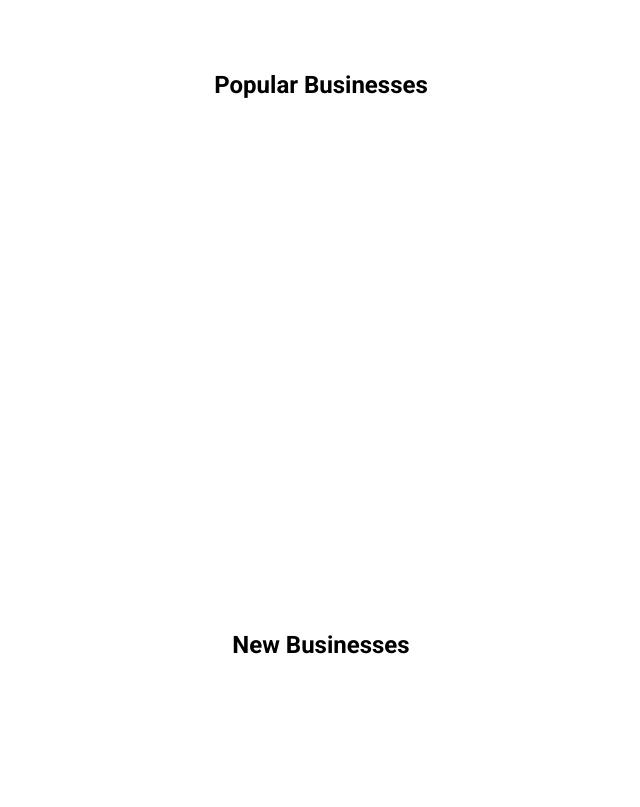
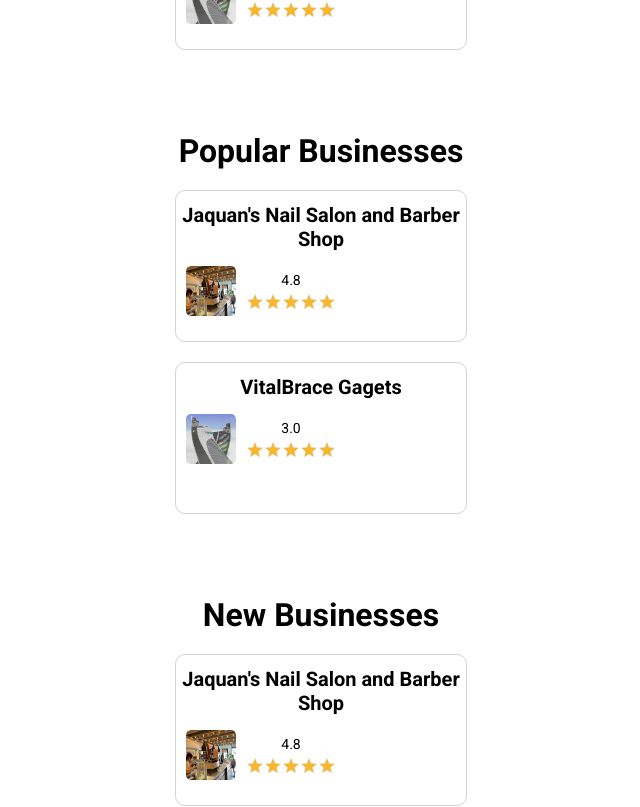
Before and after one commit to JamarB3/CyberForce-X-Group-7, a React (Vite) app: page /Businesses in a window 1280 px wide. Shown: the part 720-1527 px from the top of the page, without its empty margins (319-959 px from the left). Built offline with nearby package versions, Linux system fonts and the light colour scheme; the HTML template or start-up script is replaced by a standard one.

Commit message:
Added Data for the Business U.I

```diff
--- a/src/Components/BusinessCard/BusinessCard.jsx
+++ b/src/Components/BusinessCard/BusinessCard.jsx
@@ -1,25 +1,30 @@
-import React from 'react'
-import './BusinessCard.css'
-import Coffee from '../../assets/Coffee-png.png'
-import Star from '../../assets/Stars/Full.svg'
-const BusinessCard = () => {
+import React from 'react';
+import './BusinessCard.css';
+import Coffee from '../../assets/Coffee-png.png';
+import Star from '../../assets/Stars/Full.svg';
+
+
+const BusinessCard = ({
+  businessName = "Jaquan's Nail Salon and Barber Shop",
+  logo = Coffee,
+  rating = "4.8"
+}) => {
   return (
     <div className="businessCard">
-        <h1>Jaquan's Nail Salon and Barber Shop</h1>
-        <div className="ratingContent">
-            <img className="icon" src={Coffee} alt="Business Logo"/>
-            <div className="ratingText">
-                <p className="score">4.8</p>
-                <img className="star" src={Star} alt="Star"/>
-                <img className="star" src={Star} alt="Star"/>
-                <img className="star" src={Star} alt="Star"/>
-                <img className="star" src={Star} alt="Star"/>
-                <img className="star" src={Star} alt="Star"/>
-            </div>
-            <p className="distance"></p>
+      <h1>{businessName}</h1>
+      <div className="ratingContent">
+        <img className="icon" src={logo} alt={`${businessName} Logo`} />
+        <div className="ratingText">
+          <p className="score">{rating}</p>
+          <img className="star" src={Star} alt="Star" />
+          <img className="star" src={Star} alt="Star" />
+          <img className="star" src={Star} alt="Star" />
+          <img className="star" src={Star} alt="Star" />
+          <img className="star" src={Star} alt="Star" />
         </div>
+      </div>
     </div>
-  )
-}
+  );
+};
 
-export default BusinessCard
+export default BusinessCard;
--- a/src/Pages/Businesses/Businesses.css
+++ b/src/Pages/Businesses/Businesses.css
@@ -0,0 +1,35 @@
+/* Make the page full width and allow it to grow in height */
+.BusinessPage {
+    width: 100%;
+    min-height: 100vh;
+    display: flex;
+    flex-direction: column;
+    align-items: center; /* Center items horizontally */
+    justify-content: flex-start; /* Stick to top, can change to center if you want vertical centering */
+    margin: 0;
+    padding: 0;
+  }
+
+  /* The 'all' container can simply be full-width but also centered content */
+  .BusinessPage .all {
+    margin-top: 200px;
+    width: 100%; /* full width */
+    display: flex;
+    flex-direction: column;
+    align-items: center;
+    /* You can remove height: 100vh so it can scroll naturally if there's a lot of content */
+  }
+
+  /* Each header spans the full width but centers its contents */
+  .BHeader {
+    width: 100%;
+    max-width: 1400px; /* Optional: if you want to limit max width on large screens */
+    /* border: 1px solid black; */
+    margin-bottom: 50px;
+    text-align: center; /* Center text inside the header */
+    padding: 1rem;      /* Add some padding for nicer look */
+    display: flex;
+    flex-direction: column;
+    align-items: center;
+    gap:20px;
+  }
--- a/src/Pages/Businesses/Businesses.jsx
+++ b/src/Pages/Businesses/Businesses.jsx
@@ -1,43 +1,63 @@
 import React from 'react'
 import './Businesses.css'
+import BusinessCard from '../../Components/BusinessCard/BusinessCard'
+import New from '../../assets/Temp-Logo.jpeg'
+
+
 
 {/* needs to be able to draw from data and make a list*/}
 
 const Businesses= () => {
     return (
       <div>
-<div className="flexContainer blueBox">
-        <div className="flexContainer">
-          <h1> Businesses</h1>
+      <div className='BusinessPage'>
+        <div className='all'>
 
-        </div>
-      </div>
+          <div className='BHeader'>
+        <h1>Businesses </h1>
+          <BusinessCard/>
+          <BusinessCard/>
+          <BusinessCard
+        businessName="Tara's Electronic Repair Emporium "
+        logo={New}
+        rating="5.0"
+      />
 
-< div className="flexContainer blueBox">
-        <div className="flexContainer">
 
-          <h2> Popular Businesses</h2>
 
 
           </div>
+
+          <div className='BHeader'>
+          <h1>Popular Businesses </h1>
+          <BusinessCard/>
+          <BusinessCard
+        businessName="VitalBrace Gagets"
+        logo={New}
+        rating="3.0"
+      />
+
+
           </div>
 
-<div className="flexContainer blueBox">
-        <div className="flexContainer">
-
-          <h2> New Businesses</h2>
+          <div className='BHeader'>
+          <h1> New Businesses </h1>
+          <BusinessCard/>
 
           </div>
+
+          <div className='BHeader'>
+          <h1>For You </h1>
+
+          <BusinessCard/>
+
           </div>
 
-<div className="flexContainer blueBox">
-        <div className="flexContainer">
-
-          <h2> For You</h2>
 
         </div>
+
+
 </div>
-
 </div>
   )
 }
--- a/src/Pages/Home/Home.jsx
+++ b/src/Pages/Home/Home.jsx
@@ -5,6 +5,7 @@ import Full from '../../assets/Stars/Full.svg'
 import Half from '../../assets/Stars/Half.svg'
 import Empty from '../../assets/Stars/Empty.svg'
 import BusinessCard from '../../Components/BusinessCard/BusinessCard'
+
 
 const Home = () => {
   return (
```
Also changed, not shown: src/App.jsx (line endings or trailing spaces), src/assets/Temp-Logo.jpeg (added). Lines whose indentation alone changed are shown as unchanged.
